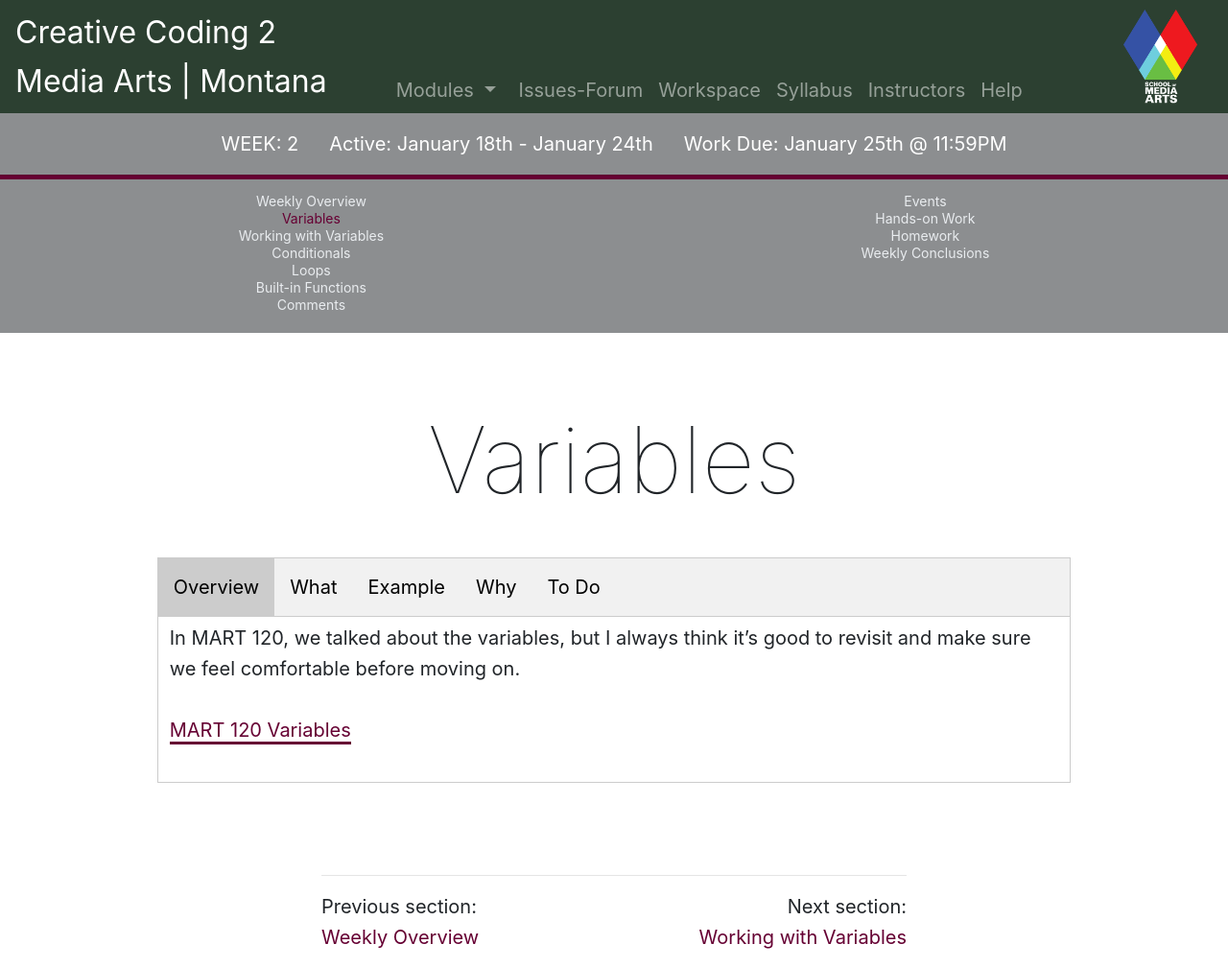
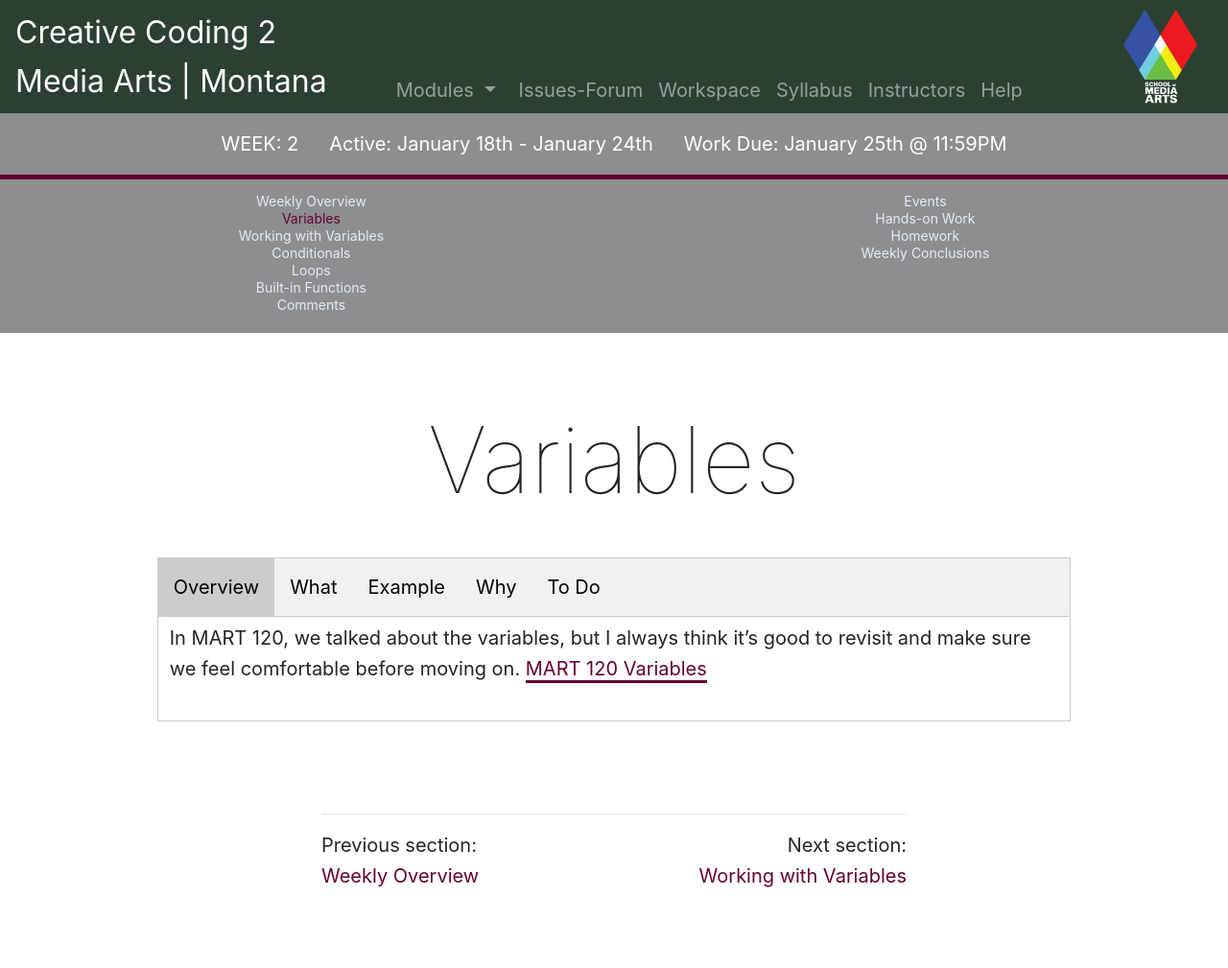
Before and after one commit to Montana-Media-Arts/220-creative-coding2-Spring2021, a Jekyll site: the page built from modules/week-2/_posts/2001-01-01-variables.md, in a window 1280 px wide. Shown: the whole page at 96% size. Built offline with Jekyll 4.4.1, drawn with Linux system fonts in a browser that asks for light colours; nearby versions of some CDN libraries; a script that is not in the unit is left out; comment, search, counter and statistics services are not loaded; after the commit the page ends 945 px from its top, so only the background shows below that.

Commit message:
Update 2001-01-01-variables.md

````diff
--- a/modules/week-2/_posts/2001-01-01-variables.md
+++ b/modules/week-2/_posts/2001-01-01-variables.md
@@ -17,26 +17,20 @@ jotted: true
 
 <div id="Overview" class="tabcontent" style="display:block"  markdown="1">
 In MART 120, we talked about the variables, but I always think it's good to revisit and make sure we feel comfortable before moving on.
+<a href="https://montana-media-arts.github.io/120_CreativeCoding1-Fall2020/modules/week-10/variables/" target="_new">MART 120 Variables</a>
+</div>
 
-<a href="https://montana-media-arts.github.io/120_CreativeCoding1-Fall2020/modules/week-10/variables/" target="_new">MART 120 Variables</a>
-
-</div>
-<div id="What" class="tabcontent" >
+<div id="What" class="tabcontent">
 <div class="tabhtml" markdown="1">
-
     What is a variable?
-
     The dictionary defines a variable like this
-
     **an element, feature, or factor that is liable to vary or change.**
-
     What does that mean to us in programming?
-
     <a href="//youtu.be/tHYis-DP0oU" data-lity>Video on Variables</a>
-
 </div>
 </div>
-<div id="Example" class="tabcontent" >
+
+<div id="Example" class="tabcontent">
 <div class="tabhtml" markdown="1">
 
     ```js
@@ -48,7 +42,6 @@ In MART 120, we talked about the variables, but I always think it's good to revi
     ```js
         favoriteFood = 'burrito';
     ```
-
     ```js
         var favoriteFood = "pizza";
         function setup()
@@ -63,24 +56,19 @@ In MART 120, we talked about the variables, but I always think it's good to revi
         }
     ```
 </div>
+</div>
 
-</div>
 <div id="Why" class="tabcontent" >
 <div class="tabhtml" markdown="1">
-
     When we look at the previous example, it might not be obvious why we want to use variables.  So, what is the benefit?  Variables allow us to change their values throughout the program.  The main concepts are:
-
     * reusability
     * maintainability
-
     We want to reuse as much as we can and lower our maintanance.  We will always have to make changes and if we can reduce the amount of work it takes to make those changes that is a good thing.
-
     <img src="../imgs/Reuse.png" alt="reuse">
-
     <img src="../imgs/Maintenance.png" alt="maintenance">
-
 </div>
 </div>
+
 <div id="ToDo" class="tabcontent" markdown="1">
 
 Try the code in the earlier tabs and change the food to your preference.  See the console changes as a result.
````
